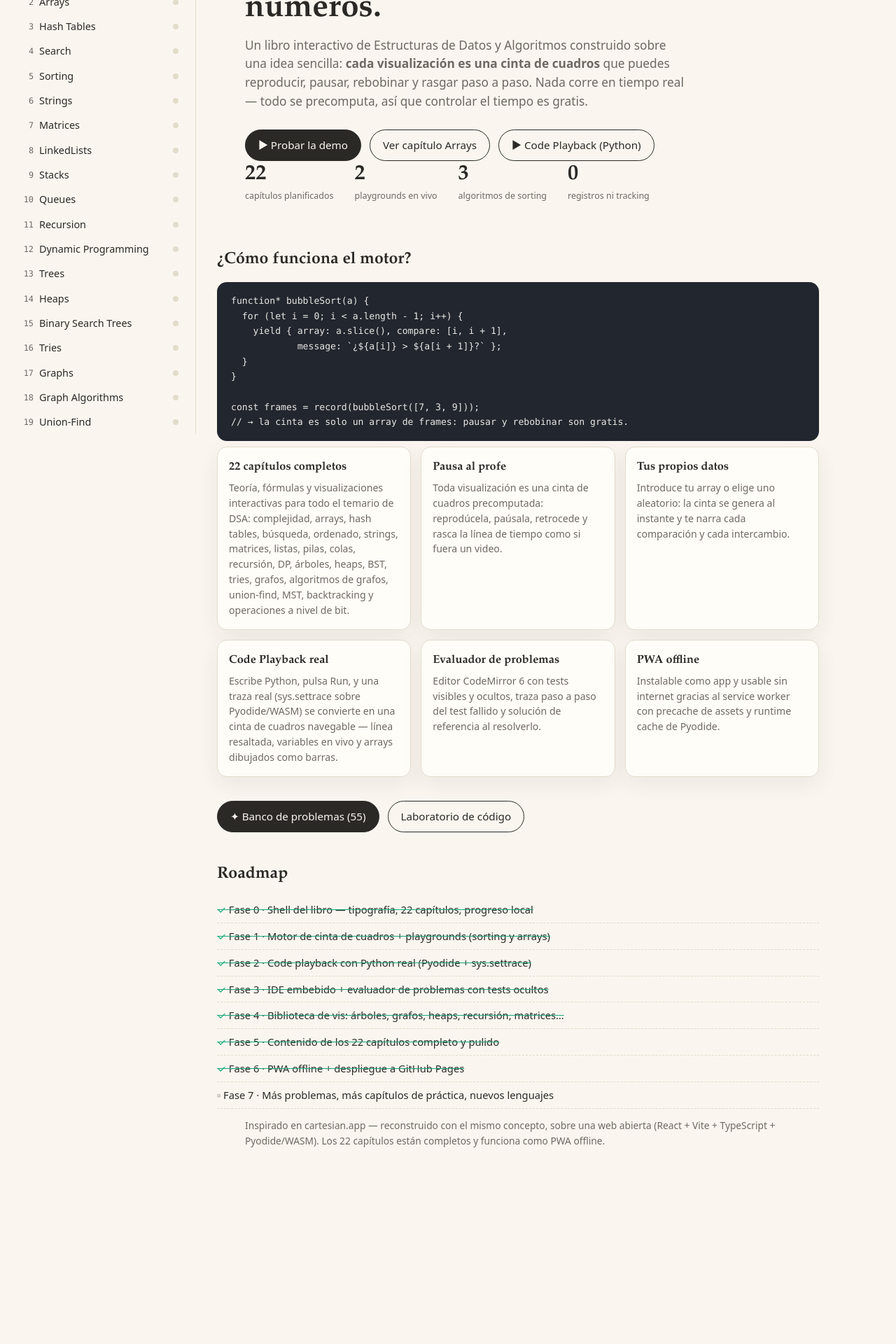
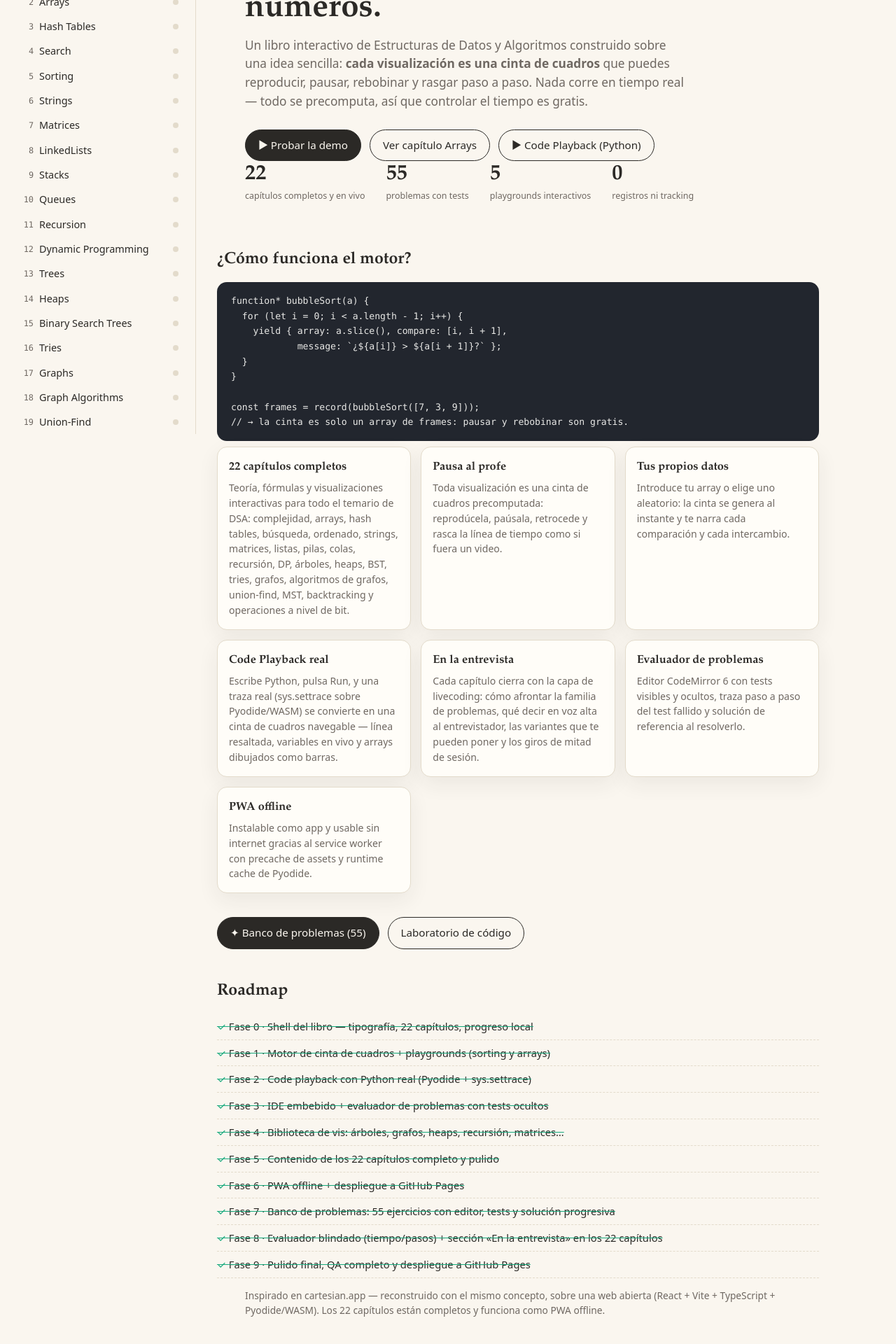
Before and after one commit to vgb95/algobookprep, a React (Vite) app: page / in a window 1280 px wide. Shown: the part 180-2100 px from the top of the page at 70% size. Before the commit the page ends 1904 px from the top, so only its background shows below. Built offline with nearby package versions, Linux system fonts and the light colour scheme.

Commit message:
chore(home): roadmap actualizado (fases 7-9), stats reales y tarjeta de «En la entrevista»

```diff
--- a/src/pages/Home.tsx
+++ b/src/pages/Home.tsx
@@ -8,7 +8,9 @@ const plan: { label: string; done: boolean }[] = [
   { label: "Fase 4 · Biblioteca de vis: árboles, grafos, heaps, recursión, matrices…", done: true },
   { label: "Fase 5 · Contenido de los 22 capítulos completo y pulido", done: true },
   { label: "Fase 6 · PWA offline + despliegue a GitHub Pages", done: true },
-  { label: "Fase 7 · Más problemas, más capítulos de práctica, nuevos lenguajes", done: false },
+  { label: "Fase 7 · Banco de problemas: 55 ejercicios con editor, tests y solución progresiva", done: true },
+  { label: "Fase 8 · Evaluador blindado (tiempo/pasos) + sección «En la entrevista» en los 22 capítulos", done: true },
+  { label: "Fase 9 · Pulido final, QA completo y despliegue a GitHub Pages", done: true },
 ];
 
 const features = [
@@ -27,6 +29,10 @@ const features = [
   {
     t: "Code Playback real",
     b: "Escribe Python, pulsa Run, y una traza real (sys.settrace sobre Pyodide/WASM) se convierte en una cinta de cuadros navegable — línea resaltada, variables en vivo y arrays dibujados como barras.",
+  },
+  {
+    t: "En la entrevista",
+    b: "Cada capítulo cierra con la capa de livecoding: cómo afrontar la familia de problemas, qué decir en voz alta al entrevistador, las variantes que te pueden poner y los giros de mitad de sesión.",
   },
   {
     t: "Evaluador de problemas",
@@ -58,9 +64,9 @@ export default function HomePage() {
           <a className="btn" href="#/code-playground">▶ Code Playback (Python)</a>
         </div>
         <div className="stats">
-          <div className="stat"><b>22</b><span>capítulos planificados</span></div>
-          <div className="stat"><b>2</b><span>playgrounds en vivo</span></div>
-          <div className="stat"><b>3</b><span>algoritmos de sorting</span></div>
+          <div className="stat"><b>22</b><span>capítulos completos y en vivo</span></div>
+          <div className="stat"><b>{problems.length}</b><span>problemas con tests</span></div>
+          <div className="stat"><b>5</b><span>playgrounds interactivos</span></div>
           <div className="stat"><b>0</b><span>registros ni tracking</span></div>
         </div>
       </header>
```
